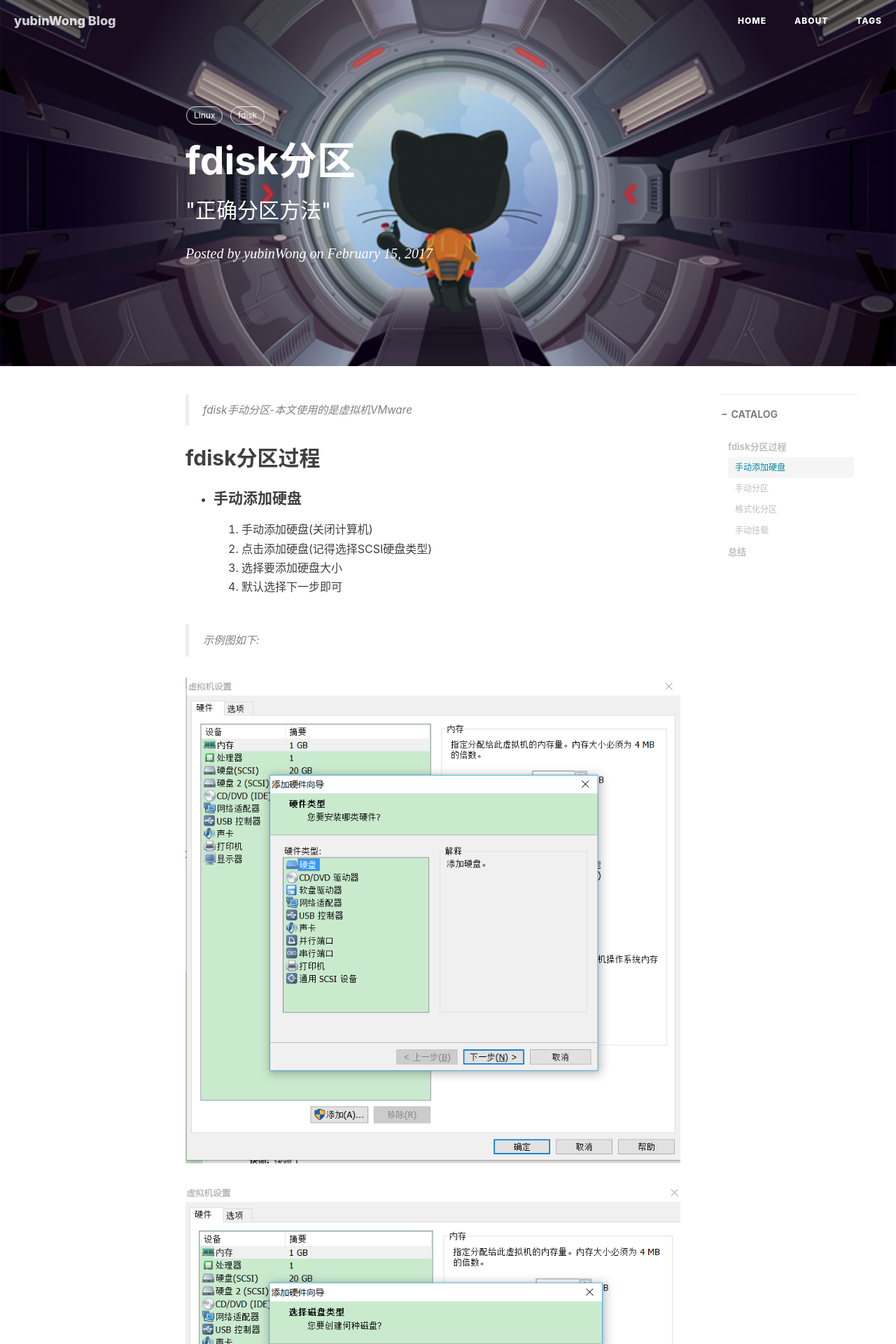
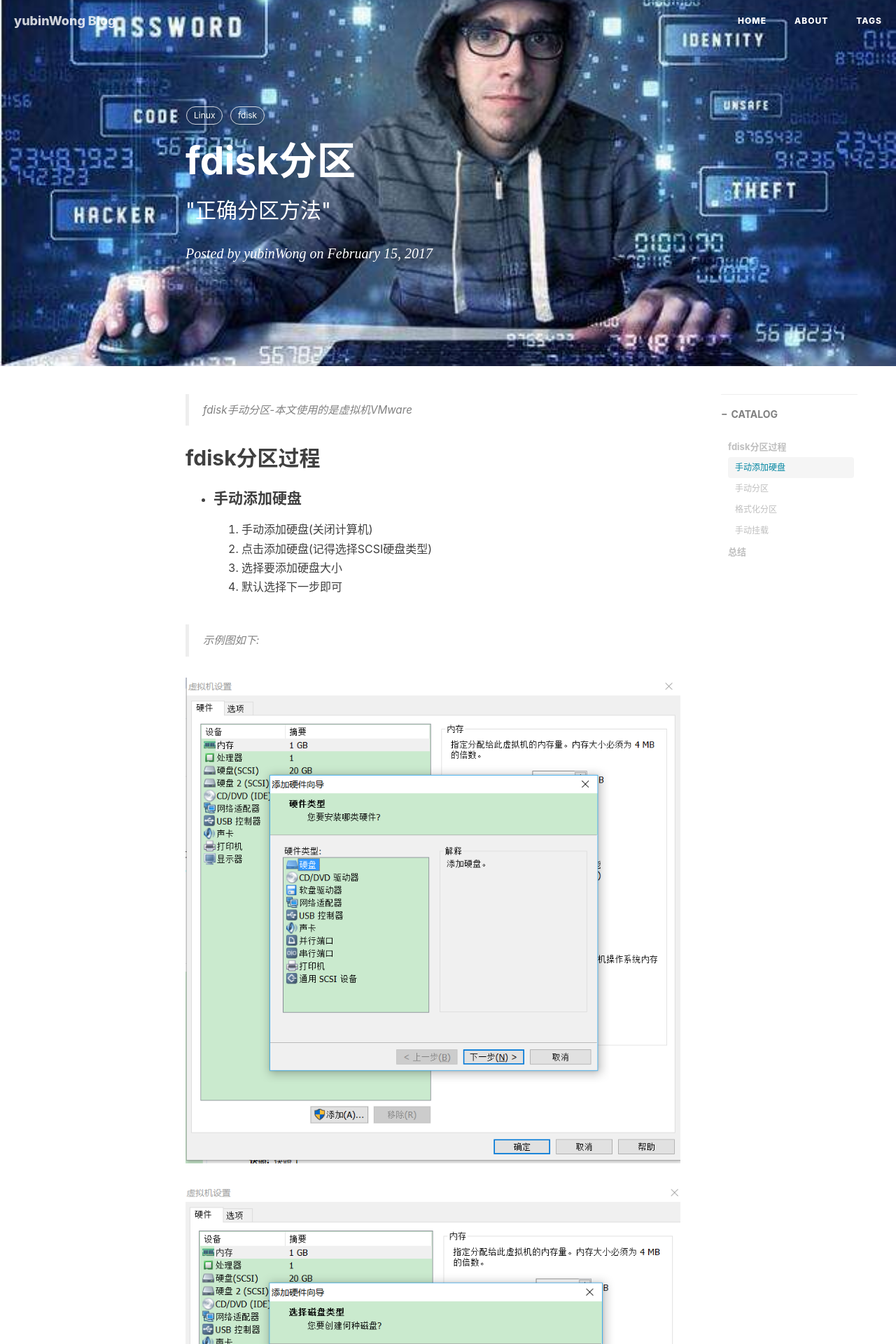
Before and after one commit to yubinWong/yubinWong.github.io, a Jekyll site: the page built from _posts/2017-09-04-linux-fdisk.markdown, in a window 1280 px wide. Shown: the top 1920 px of the page at 70% size. Built offline with Jekyll 4.4.1, drawn with Linux system fonts in a browser that asks for light colours; nearby versions of some CDN libraries; comment, search, counter and statistics services are not loaded.

Commit message:
替换linux图片

```diff
--- a/_posts/2017-09-04-linux-fdisk.markdown
+++ b/_posts/2017-09-04-linux-fdisk.markdown
@@ -4,7 +4,7 @@ title:      "fdisk分区"
 subtitle:   " \"正确分区方法\""
 date:       2017-02-15
 author:     "yubinWong"
-header-img: "img/head-bg/git-apply-2017.png"
+header-img: "img/head-bg/git-linux.jpg"
 catalog:    true
 tags:
     - Linux
```
Also changed, not shown: img/head-bg/git-linux.jpg (added).
